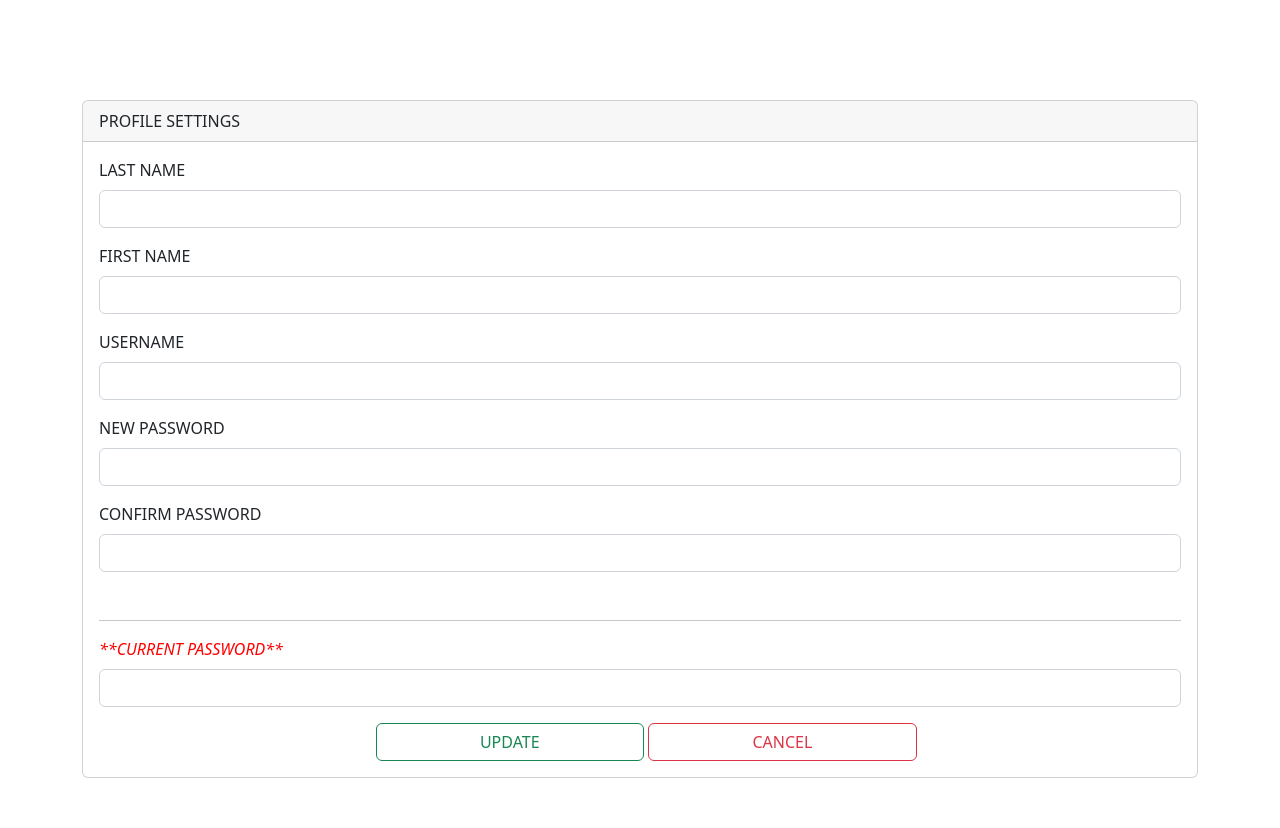
After one commit to sonjya/CHEDROXI-CAV-PROTOTYPE, a PHP site: page /pages/shared/viewProfile.php in a window 1280 px wide. The commit adds this page. Run offline with PHP 8.4, Linux system fonts and the light colour scheme; the visitor is signed in with stand-in values (Sample User, id 1); data that the repository does not hold is empty.

Commit message:
9-23 9pm

```diff
--- a/pages/admin/pages/addSchool.php
+++ b/pages/admin/pages/addSchool.php
@@ -34,7 +34,7 @@ $role = $fetch['roleDesc'];
                 <li class="nav-item dropdown d-flex">
                     <a class="nav-link dropdown-toggle" href="#" role="button" data-bs-toggle="dropdown" aria-expanded="false"><?= $user ?></a>
                         <ul class="dropdown-menu">
-                            <li><a class="dropdown-item" href="#">Profile settings</a></li>
+                            <li><a class="dropdown-item" href="../../shared/viewProfile.php">Profile settings</a></li>
                             <li><hr class="dropdown-divider"></li>
                             <li><a class="dropdown-item" href="../../../modules/logout.php" style="color: red;">LOGOUT</a></li>
                         </ul>
--- a/pages/admin/pages/viewFiles.php
+++ b/pages/admin/pages/viewFiles.php
@@ -38,9 +38,9 @@ $result = mysqli_query($connection,$sql);
                 <li class="nav-item dropdown d-flex">
                     <a class="nav-link dropdown-toggle" href="#" role="button" data-bs-toggle="dropdown" aria-expanded="false"><?= $user ?></a>
                         <ul class="dropdown-menu">
-                            <li><a class="dropdown-item" href="#">Profile settings</a></li>
+                            <li><a class="dropdown-item" href="../../shared/viewProfile.php">Profile settings</a></li>
                             <li><hr class="dropdown-divider"></li>
-                            <li><a class="dropdown-item" href="../../modules/logout.php" style="color: red;">LOGOUT</a></li>
+                            <li><a class="dropdown-item" href="../../../modules/logout.php" style="color: red;">LOGOUT</a></li>
                         </ul>
                 </li>
 
--- a/pages/admin/pages/viewSchools.php
+++ b/pages/admin/pages/viewSchools.php
@@ -39,7 +39,7 @@ $result1 = mysqli_query($connection,$sql1);
                 <li class="nav-item dropdown d-flex">
                     <a class="nav-link dropdown-toggle" href="#" role="button" data-bs-toggle="dropdown" aria-expanded="false"><?= $user ?></a>
                         <ul class="dropdown-menu">
-                            <li><a class="dropdown-item" href="#">Profile settings</a></li>
+                            <li><a class="dropdown-item" href="../../shared/viewProfile.php">Profile settings</a></li>
                             <li><hr class="dropdown-divider"></li>
                             <li><a class="dropdown-item" href="../../../modules/logout.php" style="color: red;">LOGOUT</a></li>
                         </ul>
--- a/pages/cashier/index.php
+++ b/pages/cashier/index.php
@@ -44,7 +44,7 @@ $result4 = mysqli_query($connection,$sql4);
                 <li class="nav-item dropdown d-flex">
                     <a class="nav-link dropdown-toggle" href="#" role="button" data-bs-toggle="dropdown" aria-expanded="false"><?= $user ?></a>
                         <ul class="dropdown-menu">
-                            <li><a class="dropdown-item" href="#">Profile settings</a></li>
+                            <li><a class="dropdown-item" href="../shared/viewProfile.php">Profile settings</a></li>
                             <li><hr class="dropdown-divider"></li>
                             <li><a class="dropdown-item" href="../../modules/logout.php" style="color: red;">LOGOUT</a></li>
                         </ul>
--- a/pages/client/index.php
+++ b/pages/client/index.php
@@ -57,7 +57,7 @@ $fetch2 = mysqli_fetch_assoc($res2);
                 <li class="nav-item dropdown d-flex">
                     <a class="nav-link dropdown-toggle" href="#" role="button" data-bs-toggle="dropdown" aria-expanded="false"><?= $user ?></a>
                         <ul class="dropdown-menu">
-                            <li><a class="dropdown-item" href="#">Profile settings</a></li>
+                            <li><a class="dropdown-item" href="../shared/viewProfile.php">Profile settings</a></li>
                             <li><hr class="dropdown-divider"></li>
                             <li><a class="dropdown-item" href="../../modules/logout.php" style="color: red;">LOGOUT</a></li>
                         </ul>
--- a/pages/client/pages/editCourse.php
+++ b/pages/client/pages/editCourse.php
@@ -39,7 +39,7 @@ $fetch2 = mysqli_fetch_assoc($result2);
                 <li class="nav-item dropdown d-flex">
                     <a class="nav-link dropdown-toggle" href="#" role="button" data-bs-toggle="dropdown" aria-expanded="false"><?= $user ?></a>
                         <ul class="dropdown-menu">
-                            <li><a class="dropdown-item" href="#">Profile settings</a></li>
+                            <li><a class="dropdown-item" href="../../shared/viewProfile.php">Profile settings</a></li>
                             <li><hr class="dropdown-divider"></li>
                             <li><a class="dropdown-item" href="../../../modules/logout.php" style="color: red;">LOGOUT</a></li>
                         </ul>
--- a/pages/client/pages/specialorder.php
+++ b/pages/client/pages/specialorder.php
@@ -40,7 +40,7 @@ $result2 = mysqli_query($connection,$sql2);
                 <li class="nav-item dropdown d-flex">
                     <a class="nav-link dropdown-toggle" href="#" role="button" data-bs-toggle="dropdown" aria-expanded="false"><?= $user ?></a>
                         <ul class="dropdown-menu">
-                            <li><a class="dropdown-item" href="#">Profile settings</a></li>
+                            <li><a class="dropdown-item" href="../../shared/viewProfile.php">Profile settings</a></li>
                             <li><hr class="dropdown-divider"></li>
                             <li><a class="dropdown-item" href="../../../modules/logout.php" style="color: red;">LOGOUT</a></li>
                         </ul>
--- a/pages/client/pages/viewCourses.php
+++ b/pages/client/pages/viewCourses.php
@@ -36,7 +36,7 @@ $result2 = mysqli_query($connection,$sql2);
                 <li class="nav-item dropdown d-flex">
                     <a class="nav-link dropdown-toggle" href="#" role="button" data-bs-toggle="dropdown" aria-expanded="false"><?= $user ?></a>
                         <ul class="dropdown-menu">
-                            <li><a class="dropdown-item" href="#">Profile settings</a></li>
+                            <li><a class="dropdown-item" href="../../shared/viewProfile.php">Profile settings</a></li>
                             <li><hr class="dropdown-divider"></li>
                             <li><a class="dropdown-item" href="../../../modules/logout.php" style="color: red;">LOGOUT</a></li>
                         </ul>
--- /dev/null
+++ b/pages/shared/viewProfile.php
@@ -0,0 +1,94 @@
+<?php
+
+session_start();
+
+require_once "../../modules/dbconnection.php";
+
+$UID = $_SESSION['UID'];
+
+$sql = "select userid,lastname,firstname,username,password,roledesc,picture from tbl_users a inner join tbl_roles b where a.roleid=b.roleid and userid='$UID'";
+$result = mysqli_query($connection,$sql);
+$fetch = mysqli_fetch_assoc($result);
+
+
+?>
+
+<!doctype html>
+<html>
+    <head>
+        <title>CHEDROXI-CAV</title>
+        <link href="../../src/css/bootstrap.min.css" rel="stylesheet">
+    </head>
+
+    <body>
+
+        <div class="container">
+            <div class="card">
+                <div class="card-header">
+                    PROFILE SETTINGS
+                </div>
+                <div class="card-body">
+                    <form method="post" action="../../modules/updateProfile.php">
+                        <div class="mb-3">
+                            <input type="hidden" name='id' value="<?=$UID?>">
+                            <div class="form-label">LAST NAME</div>
+                            <input type="text" class="form-control" name="lastname" style="text-transform:uppercase" value="<?=$fetch['lastname']?>" required>
+                        </div>
+                        <div class="mb-3">
+                            <div class="form-label">FIRST NAME</div>
+                            <input type="text" class="form-control" name="firstname" style="text-transform:uppercase" value="<?=$fetch['firstname']?>" required>
+                        </div>
+                        <div class="mb-3">
+                            <div class="form-label">USERNAME</div>
+                            <input type="text" class="form-control" name="username" value="<?=$fetch['username']?>" required>
+                        </div>
+                        <div class="mb-3">
+                            <div class="form-label">NEW PASSWORD</div>
+                            <input type="password" class="form-control" name="newpassword1" value="<?=$fetch['password']?>" >
+                        </div>
+                        <div class="mb-5">
+                            <div class="form-label">CONFIRM PASSWORD</div>
+                            <input type="password" class="form-control" name="newpassword2" value="<?=$fetch['password']?>" >
+                        </div>
+                        <hr>
+                        <div class="mb-3">
+                            <div class="form-label" style="color: red;font-style:italic;">**CURRENT PASSWORD**</div>
+                            <input type="password" class="form-control" name="password" required>
+                        </div>
+                        <div class="row">
+                            <div class="col-3"></div>
+                            <div class="col">
+                                <input type="submit" class="btn btn-outline-success col-4" value="UPDATE">
+                                <a href="javascript:history.go(-1)" class="btn btn-outline-danger col-4">CANCEL</a>
+                            </div>
+                        </div>
+                    </form>
+                </div>
+            </div>
+
+
+
+        </div>
+
+
+        <script src="../../src/js/bootstrap.bundle.min.js"></script>
+
+        <style>
+            .container {
+                margin-top: 100px;
+                margin-bottom: 50px;
+            }
+            .greeting {
+                margin-left: 30px;
+            }
+        </style>
+
+
+    </body>
+
+
+
+
+
+
+</html>
```
Also changed, not shown: modules/auth.php (+3 -4 lines), modules/updateProfile.php (added, +59 -0 lines), pages/admin/index.php (+8 -11 lines), pages/admin/pages/viewSchoolDetails.php (added).
